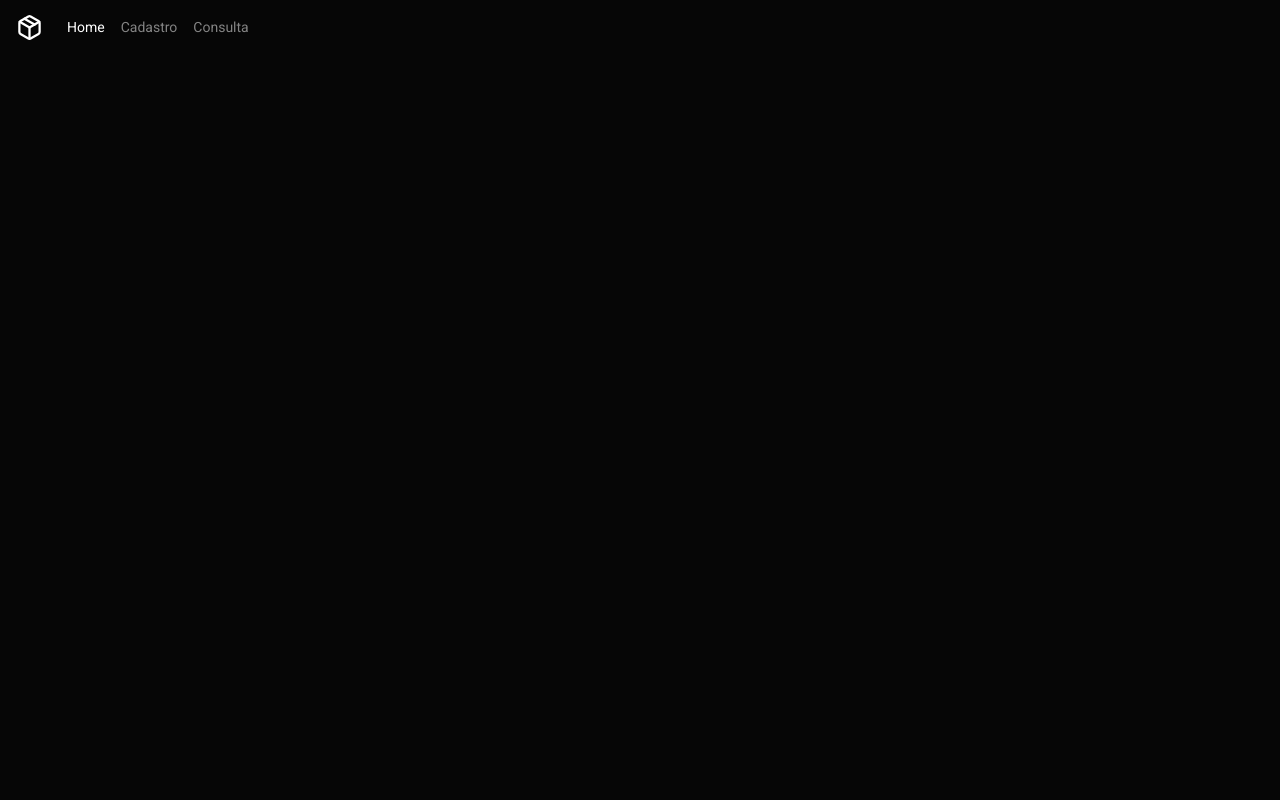
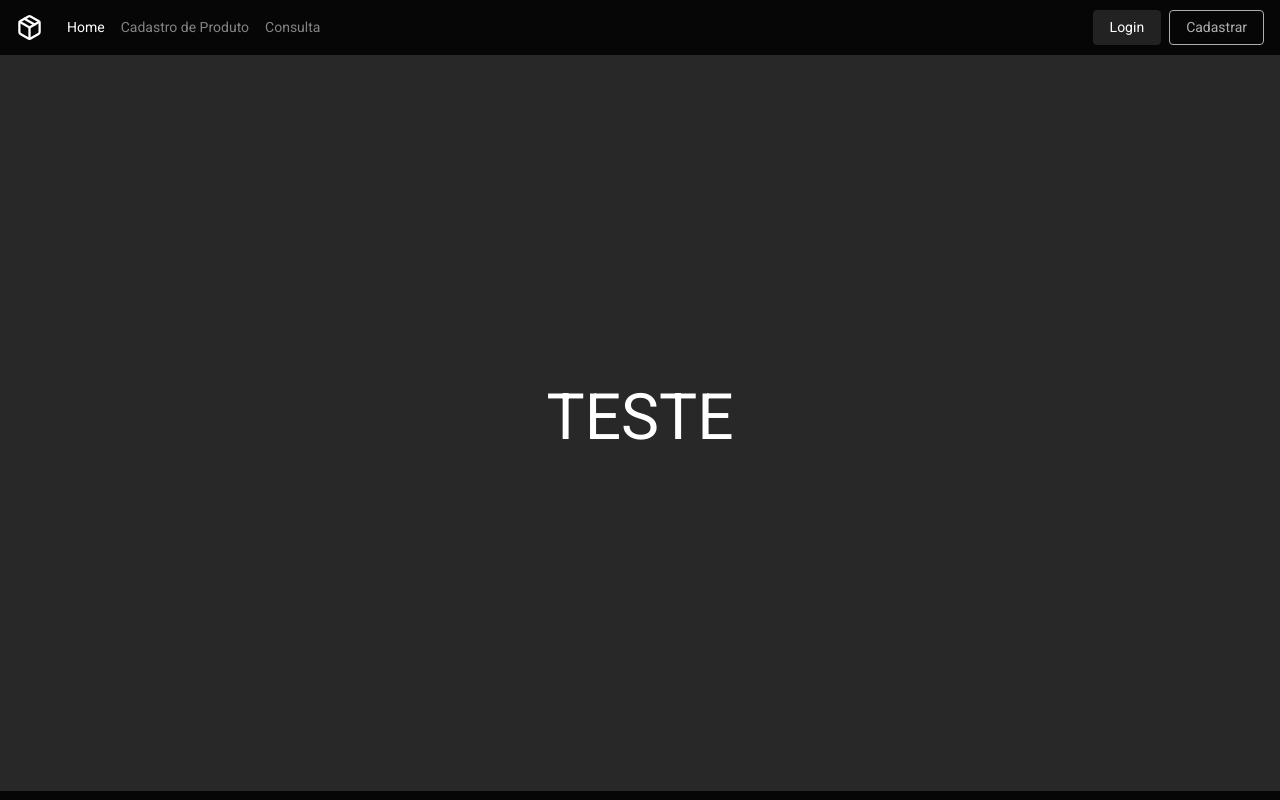
Before and after one commit to euviniciuss/stock-controller, a React (Create React App) app: page /login in a window 1280 px wide. Built offline with nearby package versions, Linux system fonts and the light colour scheme.

Commit message:
Firebase adcionado ao projeto

```diff
--- a/package.json
+++ b/package.json
@@ -5,6 +5,7 @@
   "dependencies": {
     "bootswatch": "^4.4.1",
     "cra-template": "1.0.3",
+    "firebase": "^7.13.2",
     "react": "16.13.1",
     "react-dom": "^16.13.1",
     "react-icons": "^3.9.0",
--- a/src/components/navbar.js
+++ b/src/components/navbar.js
@@ -2,9 +2,10 @@ import React from 'react';
 import { FiPackage } from 'react-icons/fi';
 
 export default function Navbar() {
-  return(
+
+    return (
         <nav className="navbar navbar-expand-lg navbar-dark bg-dark">
-        <a className="navbar-brand" href="/"><FiPackage size={27}/></a>
+            <a className="navbar-brand" href="/"><FiPackage size={27} /></a>
 
             <button className="navbar-toggler" type="button" data-toggle="collapse" data-target="#navbarColor02" aria-controls="navbarColor02" aria-expanded="false" aria-label="Toggle navigation">
                 <span className="navbar-toggler-icon"></span>
@@ -16,10 +17,22 @@ export default function Navbar() {
                         <a className="nav-link" href="/">Home <span className="sr-only">(current)</span></a>
                     </li>
                     <li className="nav-item">
-                    <a className="nav-link" href="/register">Cadastro</a>
+                        <a className="nav-link" href="/registerProduct">Cadastro de Produto</a>
                     </li>
                     <li className="nav-item">
                         <a className="nav-link" href="/query">Consulta</a>
+                    </li>
+                </ul>
+                <ul className="navbar-nav">
+                    <li className="nav-item mr-2">
+                        <a href="/login">
+                            <button type="button" class="btn btn-light">Login</button>
+                        </a>
+                    </li>
+                    <li className="nav-item">
+                        <a href="/register">
+                            <button type="button" class="btn btn-outline-dark">Cadastrar</button>
+                        </a>
                     </li>
                 </ul>
             </div>
--- /dev/null
+++ b/src/pages/Login/index.js
@@ -0,0 +1,14 @@
+import React from 'react';
+
+import './styles.css';
+
+export default function Login() {
+    return (
+        <div className="login-container">
+            <h1>TESTE</h1>
+            <div className="content">
+
+            </div>
+        </div>
+    );
+};
--- /dev/null
+++ b/src/pages/Login/styles.css
@@ -0,0 +1,10 @@
+.login-container{
+    width: 100%;
+    height: 92vh;
+
+    background: #282828;
+
+    display: flex;
+    align-items: center;
+    justify-content: center;
+}
--- /dev/null
+++ b/src/pages/Register/index.js
@@ -0,0 +1,7 @@
+import React from 'react';
+
+export default function Register(){
+    return(
+        <h1>Hello Register</h1>
+    );
+};
--- a/src/pages/register.js
+++ b/src/pages/RegisterProduct/index.js
@@ -2,7 +2,7 @@ import React, { useState } from 'react';
 import { useHistory } from 'react-router-dom';
 import { FiCheck, FiX } from 'react-icons/fi';
 
-export default function Register(){
+export default function RegisterProduct(){
 
     const [name, setName] = useState('');
     const [sku, setSku] = useState('');
--- a/src/routes.js
+++ b/src/routes.js
@@ -1,16 +1,20 @@
 import React from 'react';
 import { BrowserRouter, Route, Switch } from 'react-router-dom';
 
-import Home from './pages/home';
-import Register from './pages/register';
-import Query from './pages/query';
+import Home from './pages/Home';
+import Login from './pages/Login';
+import Register from './pages/Register';
+import RegisterProduct from './pages/RegisterProduct';
+import Query from './pages/Query';
 
 export default function Routes(){
     return(
         <BrowserRouter>
             <Switch>
                 <Route path="/" exact component={Home}/>
-                <Route path="/register" component={Register}/>
+                <Route path="/login" component={Login}/>
+                <Route path="/register" exact component={Register}/>
+                <Route path="/registerProduct" component={RegisterProduct}/>
                 <Route path="/query" component={Query}/>
             </Switch>
         </BrowserRouter>
```
Also changed, not shown: src/config/firebase.js (added, +13 -0 lines), src/pages/Home/index.js (renamed from src/pages/home.js), src/pages/Query/index.js (renamed from src/pages/query.js), src/pages/Register/styles.css (added), 1 other file (tests, documents, lock files or other folders). Lines whose indentation alone changed are shown as unchanged.
